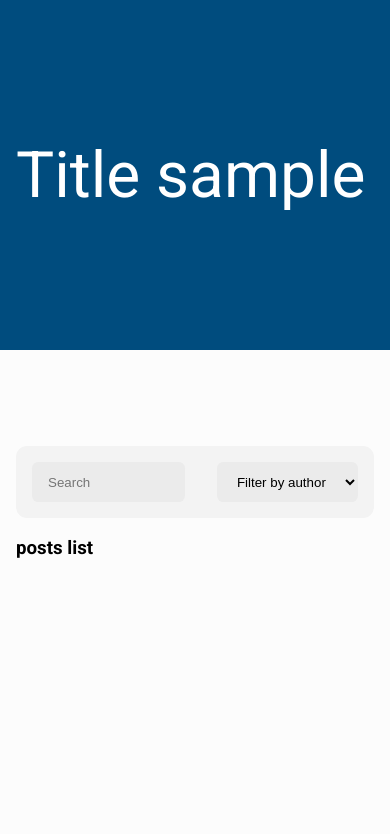
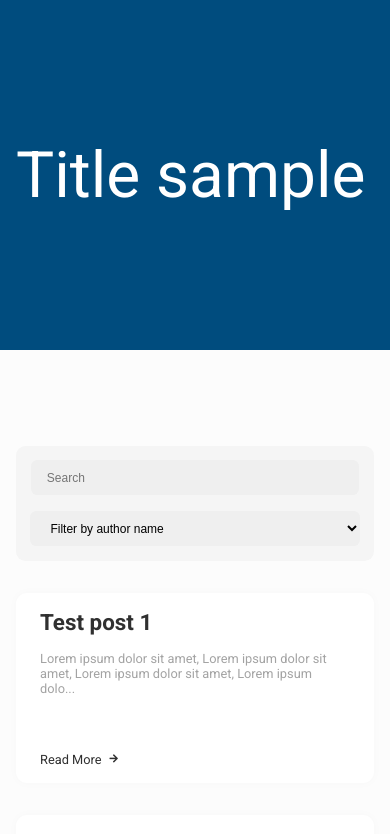
Before and after one commit to RajovicMirko/posts, a React (Create React App) app: page /posts in a window 390 px wide. Shown: the top 834 px of the page. Built offline with nearby package versions, Linux system fonts and the light colour scheme.

Commit message:
Add posts page post cards refactoring responsiveness

```diff
--- a/public/index.html
+++ b/public/index.html
@@ -24,7 +24,15 @@
       work correctly both with client-side routing and a non-root public URL.
       Learn how to configure a non-root public URL by running `npm run build`.
     -->
-    <title>React App</title>
+    <!-- FONT AWESOME CDN -->
+    <link
+      rel="stylesheet"
+      href="https://pro.fontawesome.com/releases/v5.10.0/css/all.css"
+      integrity="sha384-AYmEC3Yw5cVb3ZcuHtOA93w35dYTsvhLPVnYs9eStHfGJvOvKxVfELGroGkvsg+p"
+      crossorigin="anonymous"
+    />
+
+    <title>Posts</title>
   </head>
   <body>
     <noscript>You need to enable JavaScript to run this app.</noscript>
--- /dev/null
+++ b/src/components/PostCard/index.js
@@ -0,0 +1,15 @@
+import "./post-card.scss";
+import React from "react";
+import { Link } from "react-router-dom";
+
+const PostCard = ({ post }) => (
+  <Link to={post.id.toString()} className="post-card">
+    <span className="title">{post.title}</span>
+    <p className="desc">{post.body.slice(0, 100)}...</p>
+    <span className="link">
+      Read More <i className="fas fa-arrow-right"></i>
+    </span>
+  </Link>
+);
+
+export default PostCard;
--- /dev/null
+++ b/src/components/PostCard/post-card.scss
@@ -0,0 +1,40 @@
+.post-card {
+  position: absolute;
+  color: inherit;
+  text-decoration: none;
+  position: relative;
+  background-color: white;
+  border-radius: 0.7rem;
+  padding: 1rem 1.5rem;
+  box-shadow: 0 0 10px 1px rgba(0, 0, 0, 0.02);
+
+  & .title {
+    display: block;
+    font-size: 1.4rem;
+    font-weight: bold;
+    color: var(--gray-text-mid-light-color);
+  }
+
+  & .desc {
+    font-size: 0.8rem;
+    line-height: 1.2;
+    color: rgb(167, 167, 167);
+    margin-top: 1rem;
+    margin-bottom: 2rem;
+    color: var(--gray-text-light-color);
+  }
+
+  & .link {
+    position: absolute;
+    bottom: 1rem;
+    display: flex;
+    align-items: center;
+    font-size: 0.8rem;
+    color: var(--gray-text-mid-light-color);
+
+    & i {
+      font-size: 0.6rem;
+      margin-left: 0.5rem;
+    }
+  }
+}
--- a/src/index.scss
+++ b/src/index.scss
@@ -4,8 +4,12 @@
   --primary-color: rgb(0, 76, 126);
   --primary-contrast-color: white;
   --gray-light-color: rgb(252, 252, 252);
-  --gray-element-bg-color: rgb(243, 243, 243);
-  --gray-subelement-bg-color: rgb(235, 235, 235);
+
+  --gray-text-mid-light-color: rgb(48, 48, 48);
+  --gray-text-light-color: rgb(163, 163, 163);
+
+  --gray-element-bg-color: rgb(245, 245, 245);
+  --gray-subelement-bg-color: rgb(239, 239, 239);
 }
 
 body {
@@ -23,7 +27,7 @@ body {
 
 @media (min-width: 512px) {
   .container {
-    padding: 0 3rem;
+    padding: 0 7rem;
   }
 }
 
@@ -32,3 +36,9 @@ body {
     padding: 0 5rem;
   }
 }
+
+@media (min-width: 1340px) {
+  .container {
+    padding: 0 14rem;
+  }
+}
--- a/src/pages/Posts.jsx
+++ b/src/pages/Posts.jsx
@@ -1,8 +1,16 @@
 import "pages/Posts.scss";
 import React from "react";
+
 import Layout from "components/Layout";
+import PostCard from "components/PostCard";
 
 function Posts() {
+  const post = {
+    id: "1",
+    title: "Test post 1",
+    body:
+      "Lorem ipsum dolor sit amet, Lorem ipsum dolor sit amet, Lorem ipsum dolor sit amet, Lorem ipsum dolor sit amet",
+  };
   return (
     <Layout>
       <div className="container">
@@ -14,7 +22,16 @@ function Posts() {
             </select>
           </section>
           <section className="posts">
-            <h1>posts list</h1>
+            <PostCard post={post} />
+            <PostCard post={post} />
+            <PostCard post={post} />
+            <PostCard post={post} />
+            <PostCard post={post} />
+            <PostCard post={post} />
+            <PostCard post={post} />
+            <PostCard post={post} />
+            <PostCard post={post} />
+            <PostCard post={post} />
           </section>
         </section>
       </div>
--- a/src/pages/Posts.scss
+++ b/src/pages/Posts.scss
@@ -1,23 +1,56 @@
 .posts-page {
   & .controls {
+    position: relative;
     display: flex;
     justify-content: center;
     align-items: center;
     background-color: var(--gray-element-bg-color);
-    padding: 1rem;
-    border-radius: 0.7rem;
+    padding: 0.9rem;
+    border-radius: 0.6rem;
     gap: 2rem;
     margin-top: 6rem;
+    margin-bottom: 2rem;
 
     & input,
     & select {
+      position: relative;
       border: none;
       outline: none;
       background-color: var(--gray-subelement-bg-color);
       width: 100%;
-      height: 40px;
+      height: 35px;
       border-radius: 0.4rem;
       padding: 0 1rem;
+      font-size: 0.75rem;
+    }
+
+    @media (max-width: 512px) {
+      flex-direction: column;
+      gap: 1rem;
+
+      & input {
+        width: 90%;
+      }
+    }
+  }
+
+  & .posts {
+    display: grid;
+    grid-template-columns: repeat(auto-fit, minmax(250px, 1fr));
+    grid-template-rows: repeat(auto-fit, minmax(190px, 1fr));
+    gap: 2rem;
+    margin: 1.5rem 0;
+
+    & a.post-card:first-of-type {
+      grid-column: 1/3;
+    }
+
+    @media (max-width: 512px) {
+      grid-template-columns: repeat(auto-fit, minmax(250px, 1fr));
+
+      & a.post-card:first-of-type {
+        grid-column: 1;
+      }
     }
   }
 }
```
